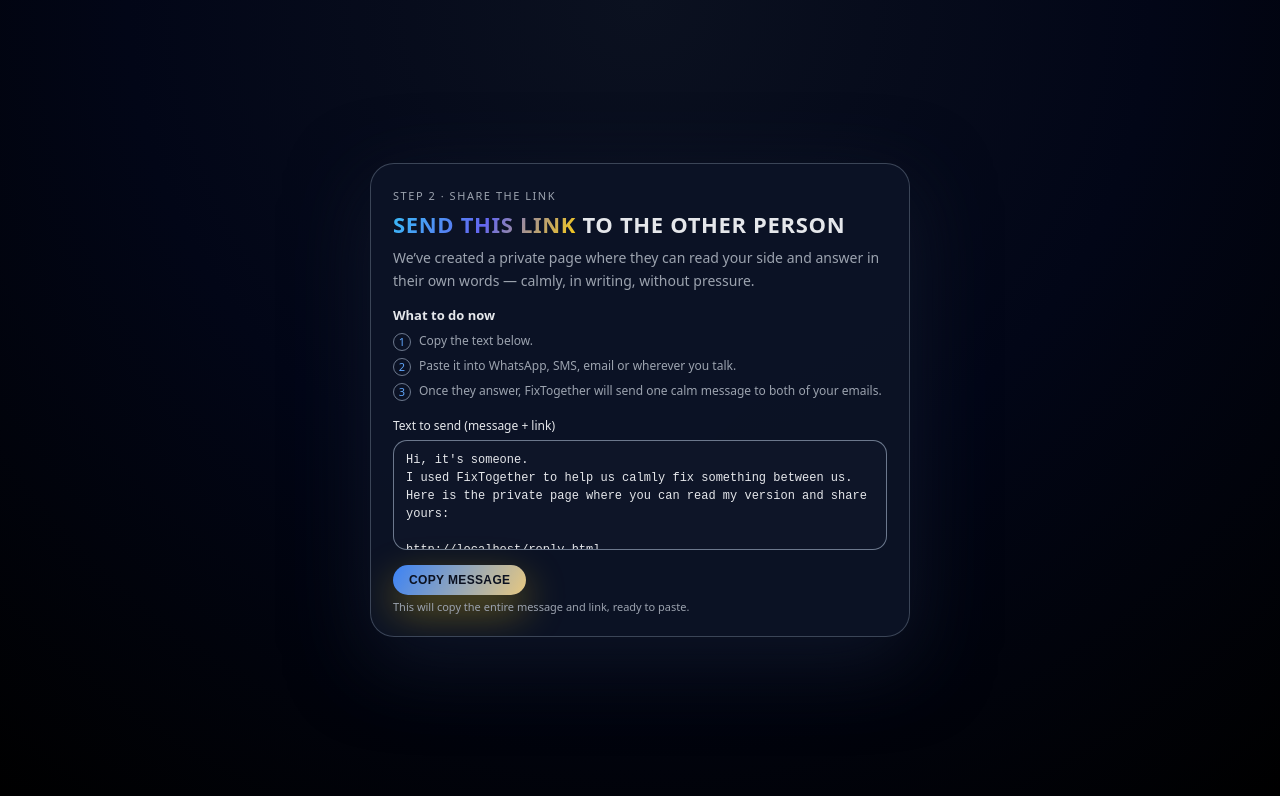
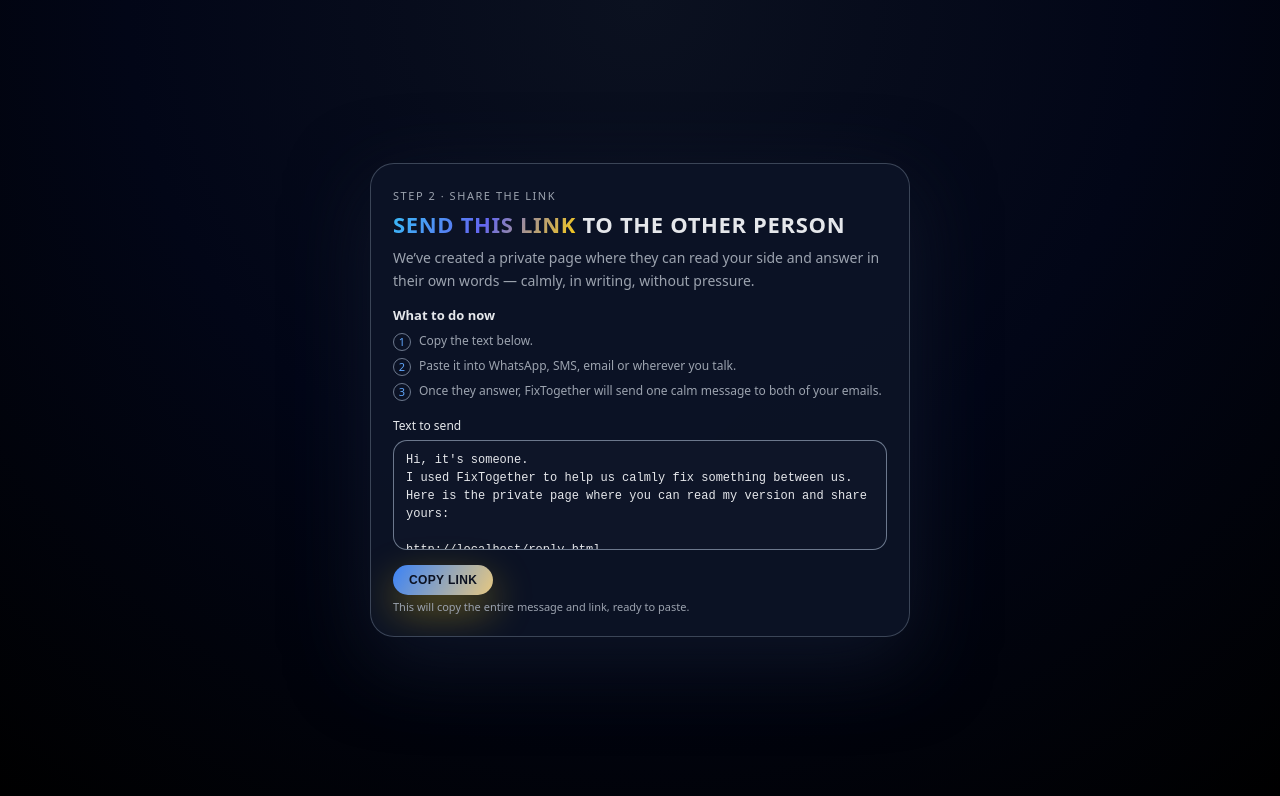
Before and after one commit to faodiallo001/fixTogether, a website: page success.html in a window 1280 px wide. Drawn offline with Linux system fonts and the light colour scheme.

Commit message:
success.html

```diff
--- a/success.html
+++ b/success.html
@@ -195,12 +195,12 @@
       </div>
     </div>
 
-    <div class="link-block-label">Text to send (message + link)</div>
+    <div class="link-block-label">Text to send </div>
 
     <!-- UN SEUL BLOC : message + lien -->
     <textarea id="shareText" class="share-area" readonly></textarea>
 
-    <button id="copyBtn" class="btn-primary">Copy message</button>
+    <button id="copyBtn" class="btn-primary">Copy LINK </button>
     <div class="hint">This will copy the entire message and link, ready to paste.</div>
   </div>
 
```
